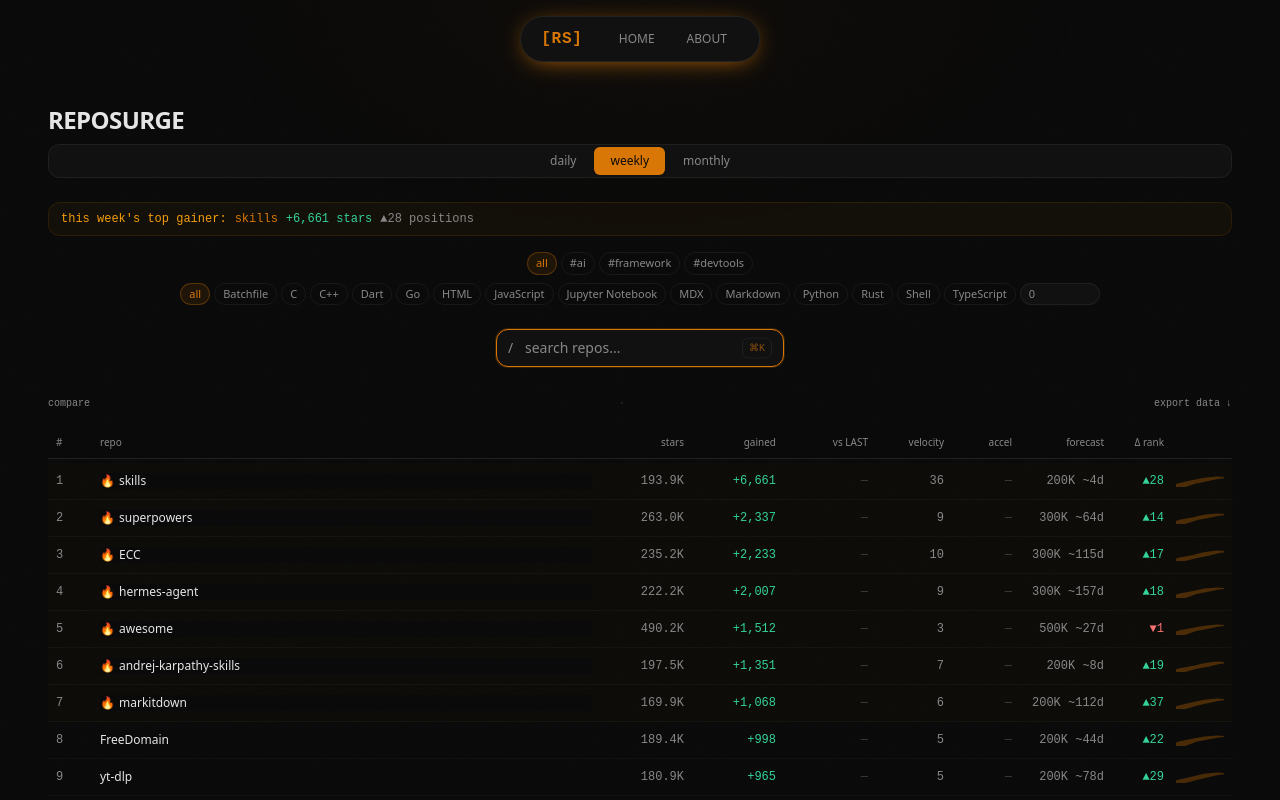
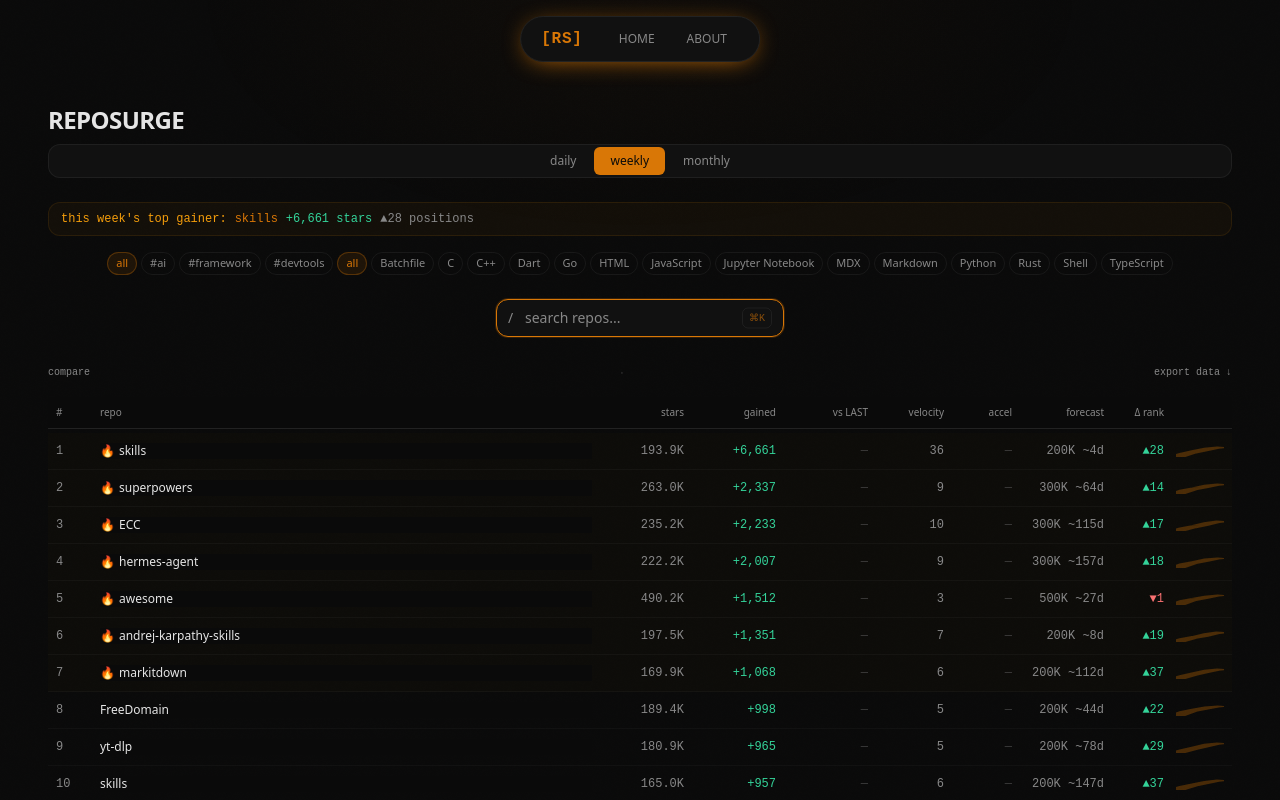
Before and after one commit to mahesh-diwan/RepoSurge, a Next.js app: page /daily in a window 1280 px wide. Shown: the top 800 px of the page. Built offline with nearby package versions, Linux system fonts and the light colour scheme; a web font is replaced by a local one.

Commit message:
fix: merge two filter rows into one, remove min-stars input, clear duplicate langFilter/catFilter

```diff
--- a/components/RepoList.tsx
+++ b/components/RepoList.tsx
@@ -74,12 +74,6 @@ function RepoListContent({ repos }: { repos: { day: RepoWithVelocity[]; week: Re
 
   const currentRepos = repos[period];
 
-  const [minStars, setMinStars] = useState(0);
-  const [focusedIndex, setFocusedIndex] = useState(-1);
-  const listRef = useRef<HTMLDivElement>(null);
-
-  const [shortcutsOpen, setShortcutsOpen] = useState(false);
-
   const allLanguages = useMemo(() => {
     const langs = new Set(currentRepos.map(r => r.language).filter(Boolean));
     return Array.from(langs).sort();
@@ -87,11 +81,15 @@ function RepoListContent({ repos }: { repos: { day: RepoWithVelocity[]; week: Re
 
   const [langFilter, setLangFilter] = useState<string | null>(null);
   const [catFilter, setCatFilter] = useState<string | null>(null);
+
+  const allCategories = useMemo(() => [...new Set(currentRepos.map(r => r.category).filter(Boolean) as string[])], [currentRepos]);
+
+  const [focusedIndex, setFocusedIndex] = useState(-1);
   const [showAll, setShowAll] = useState(false);
   const [compareMode, setCompareMode] = useState(false);
   const [compareSet, setCompareSet] = useState<RepoWithVelocity[]>([]);
-
-  const allCategories = useMemo(() => [...new Set(currentRepos.map(r => r.category).filter(Boolean) as string[])], [currentRepos]);
+  const [shortcutsOpen, setShortcutsOpen] = useState(false);
+  const listRef = useRef<HTMLDivElement>(null);
 
   const categoryFiltered = catFilter
     ? currentRepos.filter(r => r.category === catFilter)
@@ -101,13 +99,9 @@ function RepoListContent({ repos }: { repos: { day: RepoWithVelocity[]; week: Re
     ? categoryFiltered.filter(r => r.language === langFilter)
     : categoryFiltered;
 
-  const starFiltered = minStars > 0
-    ? languageFiltered.filter(r => r.stars >= minStars)
+  const searchFiltered = search
+    ? languageFiltered.filter(r => r.full_name.toLowerCase().includes(search.toLowerCase()))
     : languageFiltered;
-
-  const searchFiltered = search
-    ? starFiltered.filter(r => r.full_name.toLowerCase().includes(search.toLowerCase()))
-    : starFiltered;
 
   const sorted = useMemo(() => {
     if (!sortKey) return searchFiltered;
@@ -238,8 +232,10 @@ function RepoListContent({ repos }: { repos: { day: RepoWithVelocity[]; week: Re
           })()
       }
 
+      {(allCategories.length > 0 || allLanguages.length > 0) && (
+        <div className="flex flex-wrap justify-center gap-1 mb-6">
           {allCategories.length > 0 && (
-        <div className="flex flex-wrap justify-center gap-1 mb-2">
+            <>
               <button
                 onClick={() => setCatFilter(null)}
                 className={`px-2 py-0.5 text-[11px] rounded-full border transition-colors cursor-pointer active:scale-[0.97] ${
@@ -263,11 +259,10 @@ function RepoListContent({ repos }: { repos: { day: RepoWithVelocity[]; week: Re
                   #{cat}
                 </button>
               ))}
-        </div>
+            </>
           )}
-
           {allLanguages.length > 0 && (
-        <div className="flex flex-wrap justify-center gap-1 mb-6">
+            <>
               <button
                 onClick={() => setLangFilter(null)}
                 className={`px-2 py-0.5 text-[11px] rounded-full border transition-colors cursor-pointer active:scale-[0.97] ${
@@ -291,18 +286,8 @@ function RepoListContent({ repos }: { repos: { day: RepoWithVelocity[]; week: Re
                   {lang}
                 </button>
               ))}
-          <input
-            type="number"
-            min={0}
-            value={minStars}
-            onChange={e => setMinStars(Math.max(0, parseInt(e.target.value) || 0))}
-            placeholder="min stars"
-            aria-label="Minimum stars filter"
-            aria-invalid={minStars < 0}
-            aria-describedby={minStars < 0 ? "min-stars-error" : undefined}
-            className={`w-20 px-2 py-0.5 text-[11px] bg-surface border rounded-full text-text-muted placeholder-text-muted/40 focus:outline-none focus:border-accent focus:ring-1 focus:ring-accent/20 ${minStars < 0 ? "border-red-500" : "border-white/[0.06]"}`}
-          />
-          {minStars < 0 && <span id="min-stars-error" className="text-negative text-[10px]">must be 0 or more</span>}
+            </>
+          )}
         </div>
       )}
 
```
Lines whose indentation alone changed are shown as unchanged.
